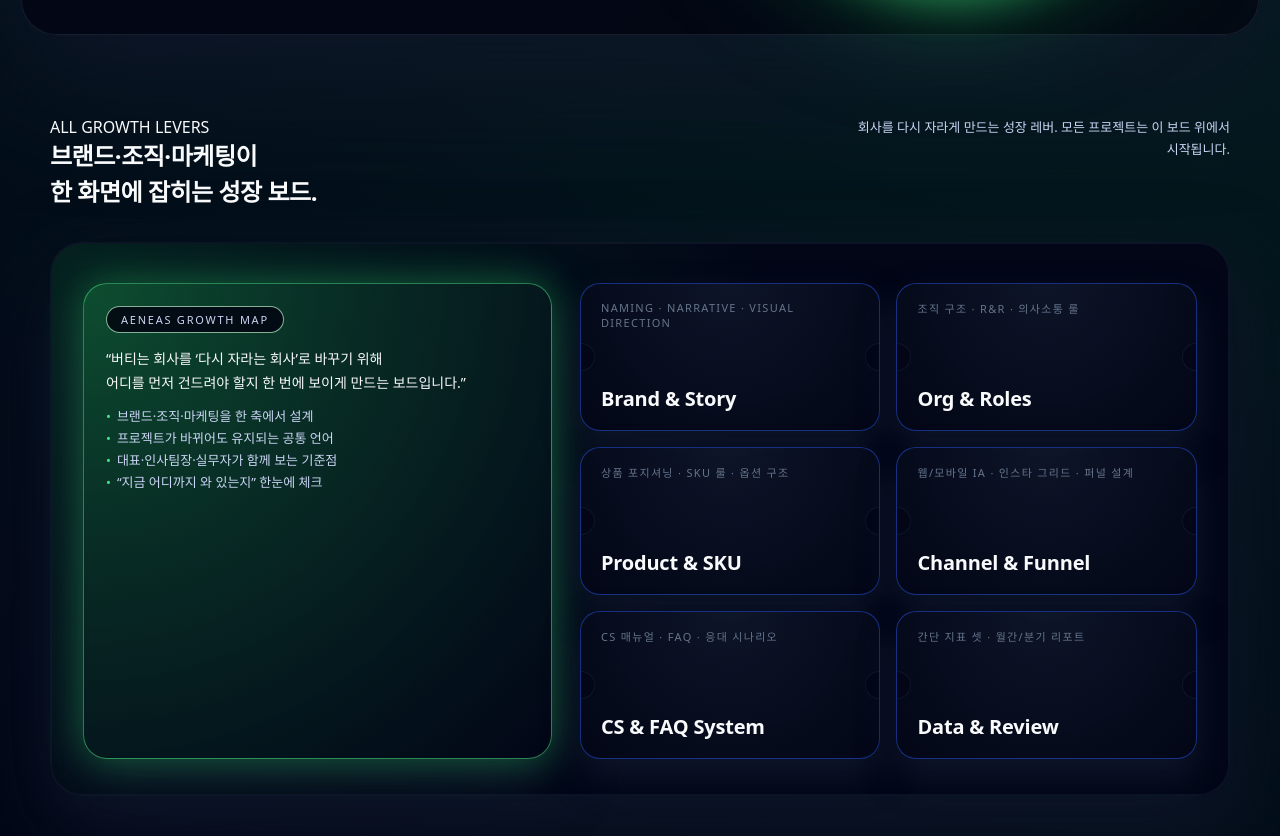
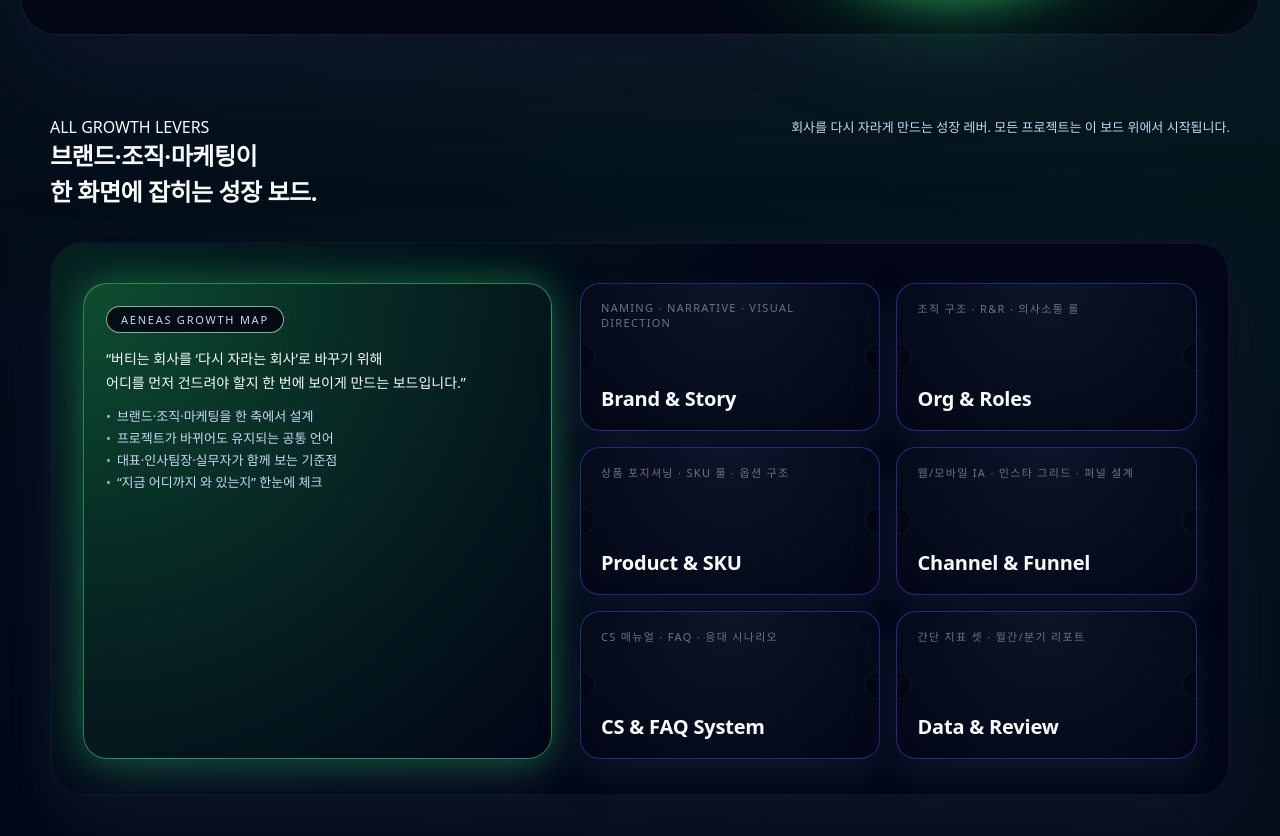
Before and after one commit to tiffanyblue-iam/aeny-assets, a plain HTML site: page portfolio/index.html in a window 1280 px wide. Shown: the part 856-1692 px from the top of the page. Drawn offline with Linux system fonts and the light colour scheme.

Commit message:
Update style.css

```diff
--- a/portfolio/css/style.css
+++ b/portfolio/css/style.css
@@ -506,7 +506,7 @@ header {
   font-size: 13px;
   line-height: 1.7;
   color: var(--text-sub);
-  max-width: 380px;
+  /*max-width: 380px;*/
   text-align: right;
 }
 
```
